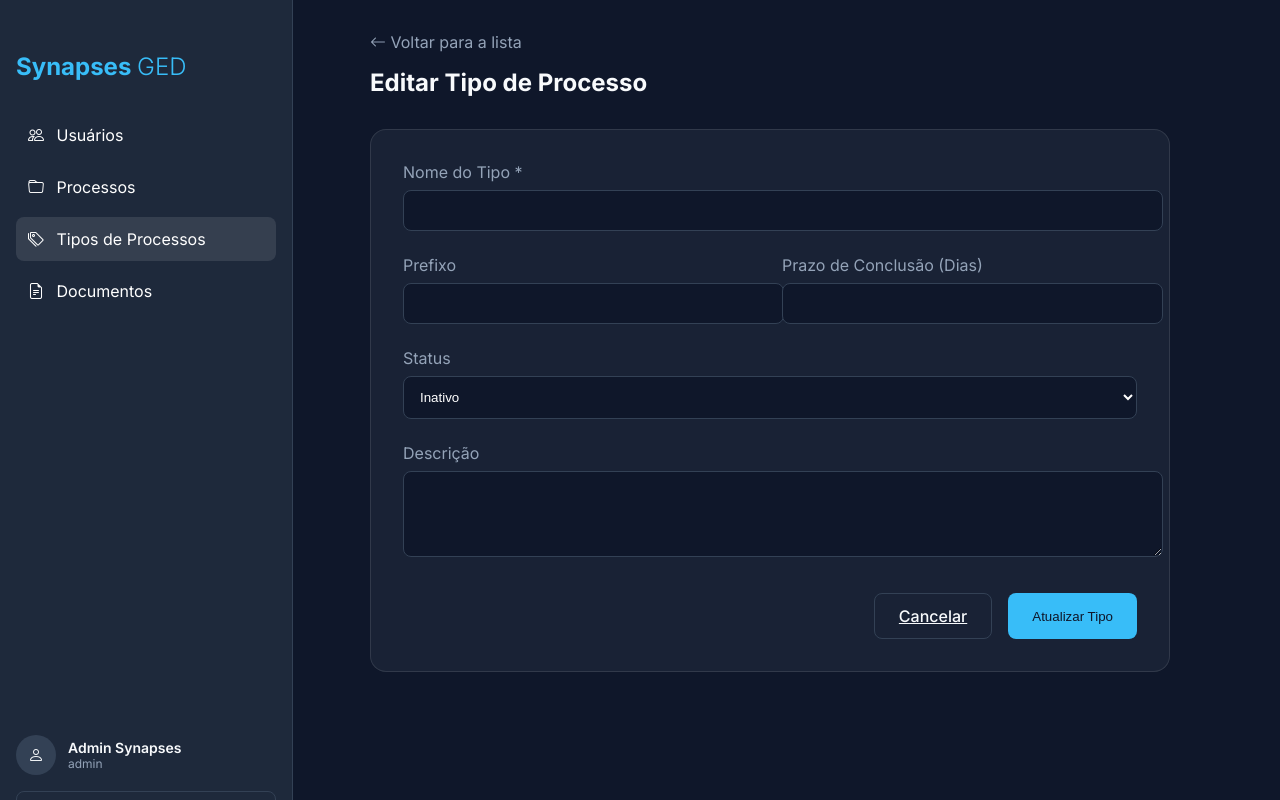
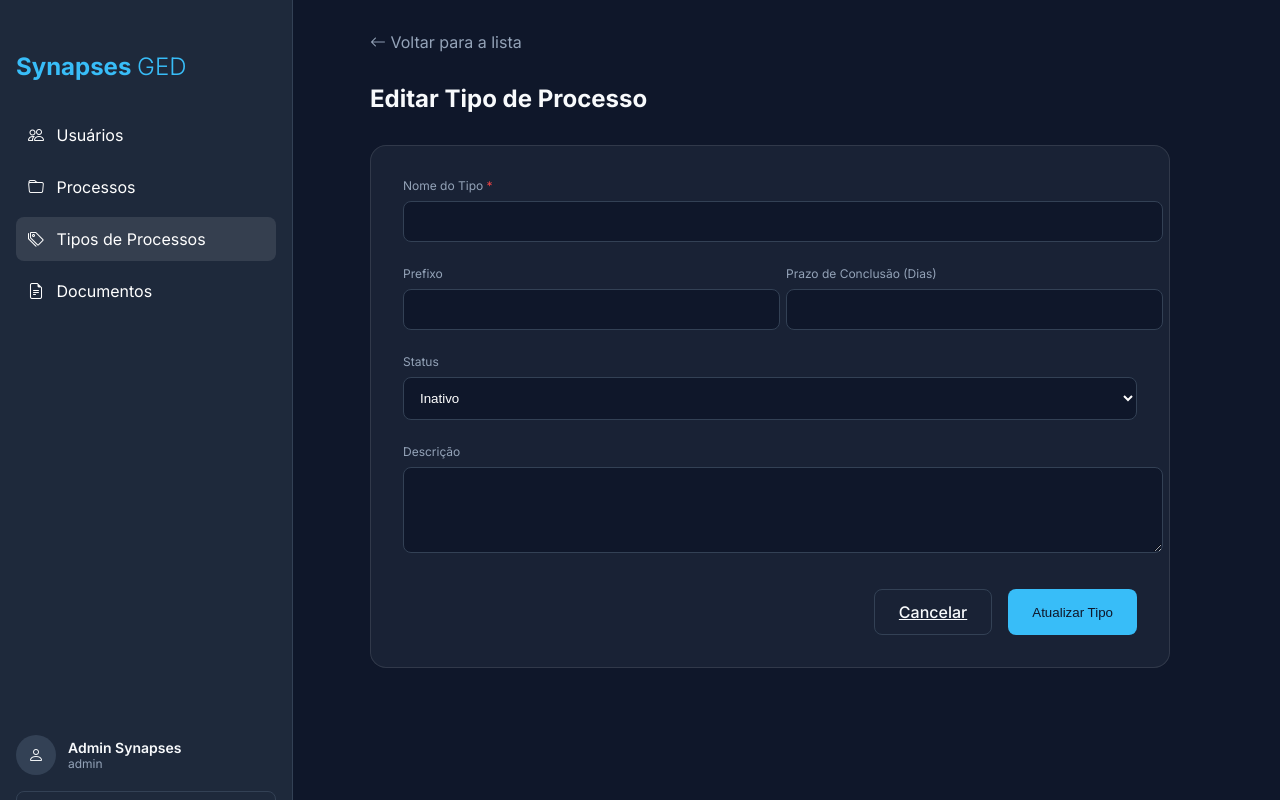
Before and after one commit to Cardosoadv/synapses, a Laravel app: page /tipos-processos/1/edit in a window 1280 px wide. Run offline with Laravel 12, Linux system fonts and the light colour scheme; a user stored in the database is signed in; data comes from the database, SQL or seed files in the repository; data that the repository does not hold is empty; style sheets or scripts are compiled from the project's sources.

Commit message:
🎨 Palette - UX and Accessibility Improvements
- Centralized remaining inline CSS into public/dist/css/style.css.
- Implemented a micro-framework of utility classes for layout, spacing, and typography.
- Added .form-label-required class to consistently mark mandatory fields.
- Improved accessibility with role="alert" for flash messages and aria-current="page" for active navigation.
- Ensured all icon-only buttons have title and aria-label attributes.
- Refactored Login, Processos, Usuarios, and Tipos de Processos views.
- Synchronized public/dist/css/style-min.css.

Co-authored-by: Cardosoadv <97191708+Cardosoadv@users.noreply.github.com>

```diff
--- a/public/dist/css/style.css
+++ b/public/dist/css/style.css
@@ -62,6 +62,10 @@
 .table-empty { text-align: center; padding: 3rem; color: var(--text-muted); }
 .td-main { font-weight: 500; }
 .td-sub { font-size: 0.75rem; color: var(--text-muted); }
+.fs-0-85 { font-size: 0.85rem; }
+.mt-0-25 { margin-top: 0.25rem; }
+.w-auto { width: auto; }
+.px-3 { padding-left: 3rem; padding-right: 3rem; }
 .td-numero { font-weight: 700; color: var(--primary); }
 .td-assunto { font-size: 0.875rem; }
 .td-acesso { font-size: 0.75rem; text-transform: uppercase; }
@@ -73,6 +77,7 @@
 .pagination-border { padding: 1rem; border-top: 1px solid var(--border); }
 
 /* Detail Views */
+.container-800 { max-width: 800px; margin: 0 auto; }
 .container-narrow { max-width: 900px; margin: 0 auto; }
 .container-wide { max-width: 1000px; margin: 0 auto; }
 .back-link { color: var(--text-muted); text-decoration: none; margin-bottom: 1rem; display: inline-block; }
@@ -123,3 +128,44 @@ a:focus-visible {
 
 /* Custom styles for components */
 .toggle-status-btn { background: none; border: none; padding: 0; cursor: pointer; }
+
+/* Utility Classes */
+.w-150 { width: 150px; }
+.w-200 { width: 200px; }
+.w-full { width: 100%; }
+.max-w-400 { max-width: 400px; }
+.max-w-800 { max-width: 800px; }
+.h-45 { height: 45px; }
+.h-screen { height: 100vh; }
+
+.mt-1 { margin-top: 1rem; }
+.mt-2 { margin-top: 2rem; }
+.mb-0-5 { margin-bottom: 0.5rem; }
+.mb-1 { margin-bottom: 1rem; }
+.mb-1-5 { margin-bottom: 1.5rem; }
+.mb-2 { margin-bottom: 2rem; }
+
+.p-1-5 { padding: 1.5rem; }
+.p-2 { padding: 2rem; }
+.p-2-5 { padding: 2.5rem; }
+
+.flex-center { display: flex; align-items: center; justify-content: center; }
+.flex-end-gap-1 { display: flex; justify-content: flex-end; gap: 1rem; }
+.align-center { align-items: center; }
+.text-center { text-align: center; }
+.text-primary { color: var(--primary); }
+.text-muted { color: var(--text-muted); }
+
+.fs-0-75 { font-size: 0.75rem; }
+.fs-0-875 { font-size: 0.875rem; }
+.fs-1 { font-size: 1rem; }
+.fs-1-5 { font-size: 1.5rem; }
+.fw-300 { font-weight: 300; }
+
+.login-bg { background: radial-gradient(circle at top right, #1e293b, #0f172a); }
+.bg-dark-select { background: var(--bg-card); }
+
+.form-label-required::after {
+    content: " *";
+    color: var(--danger);
+}
--- a/resources/views/layouts/app.blade.php
+++ b/resources/views/layouts/app.blade.php
@@ -11,18 +11,18 @@
 <body>
     @auth
     <div class="sidebar">
-        <h2>Synapses <span style="font-weight: 300;">GED</span></h2>
+        <h2>Synapses <span class="fw-300">GED</span></h2>
 
         <nav>
-            <a href="{{ route('usuarios.index') }}" class="{{ request()->routeIs('usuarios.*') ? 'active' : '' }}">
+            <a href="{{ route('usuarios.index') }}" class="{{ request()->routeIs('usuarios.*') ? 'active' : '' }}" aria-current="{{ request()->routeIs('usuarios.*') ? 'page' : 'false' }}">
                 <i class="bi bi-people" style="margin-right: 0.5rem;"></i> Usuários
             </a>
 
-            <a href="{{ route('processos.index') }}" class="{{ request()->routeIs('processos.*') ? 'active' : '' }}">
+            <a href="{{ route('processos.index') }}" class="{{ request()->routeIs('processos.*') ? 'active' : '' }}" aria-current="{{ request()->routeIs('processos.*') ? 'page' : 'false' }}">
                 <i class="bi bi-folder" style="margin-right: 0.5rem;"></i> Processos
             </a>
 
-            <a href="{{ route('tipos-processos.index') }}" class="{{ request()->routeIs('tipos-processos.*') ? 'active' : '' }}">
+            <a href="{{ route('tipos-processos.index') }}" class="{{ request()->routeIs('tipos-processos.*') ? 'active' : '' }}" aria-current="{{ request()->routeIs('tipos-processos.*') ? 'page' : 'false' }}">
                 <i class="bi bi-tags" style="margin-right: 0.5rem;"></i> Tipos de Processos
             </a>
 
@@ -53,11 +53,11 @@
 
     <div class="@auth main-content @endauth">
         @if(session('success'))
-            <div class="alert alert-success">{{ session('success') }}</div>
+            <div class="alert alert-success" role="alert">{{ session('success') }}</div>
         @endif
 
         @if($errors->any())
-            <div class="alert alert-error">
+            <div class="alert alert-error" role="alert">
                 <ul>
                     @foreach($errors->all() as $error)
                         <li>{{ $error }}</li>
--- a/resources/views/processos/index.blade.php
+++ b/resources/views/processos/index.blade.php
@@ -22,7 +22,7 @@
             </div>
             <div>
                 <label class="form-label">Tipo</label>
-                <select name="tipo_processo_id" class="form-control" style="width: 200px;">
+                <select name="tipo_processo_id" class="form-control w-200">
                     <option value="">Todos os Tipos</option>
                     @foreach($tipos as $tipo)
                     <option value="{{ $tipo->id }}" {{ request('tipo_processo_id') == $tipo->id ? 'selected' : '' }}>{{ $tipo->nome }}</option>
@@ -31,7 +31,7 @@
             </div>
             <div>
                 <label class="form-label">Status</label>
-                <select name="status" class="form-control" style="width: 150px;">
+                <select name="status" class="form-control w-150">
                     <option value="">Todos</option>
                     <option value="aberto" {{ request('status') == 'aberto' ? 'selected' : '' }}>Aberto</option>
                     <option value="em_analise" {{ request('status') == 'em_analise' ? 'selected' : '' }}>Em Análise</option>
@@ -39,7 +39,7 @@
                     <option value="arquivado" {{ request('status') == 'arquivado' ? 'selected' : '' }}>Arquivado</option>
                 </select>
             </div>
-            <button type="submit" class="btn btn-outline" style="height: 45px;">
+            <button type="submit" class="btn btn-outline h-45" title="Pesquisar" aria-label="Pesquisar processos">
                 <i class="bi bi-search"></i>
             </button>
         </form>
--- a/resources/views/tipos_processos/edit.blade.php
+++ b/resources/views/tipos_processos/edit.blade.php
@@ -3,49 +3,49 @@
 @section('title', 'Editar Tipo de Processo')
 
 @section('content')
-<div style="max-width: 800px; margin: 0 auto;">
-    <div style="margin-bottom: 2rem;">
-        <a href="{{ route('tipos-processos.index') }}" style="color: var(--text-muted); text-decoration: none;">
+<div class="container-800">
+    <div class="mb-2">
+        <a href="{{ route('tipos-processos.index') }}" class="back-link">
             <i class="bi bi-arrow-left"></i> Voltar para a lista
         </a>
-        <h1 style="margin-top: 1rem; font-size: 1.5rem;">Editar Tipo de Processo</h1>
+        <h1 class="mt-1 fs-1-5">Editar Tipo de Processo</h1>
     </div>
 
-    <div class="glass" style="padding: 2rem;">
+    <div class="glass p-2">
         <form action="{{ route('tipos-processos.update', $tipo->id) }}" method="POST">
             @csrf
             @method('PUT')
 
-            <div style="margin-bottom: 1.5rem;">
-                <label style="display: block; margin-bottom: 0.5rem; color: var(--text-muted);">Nome do Tipo *</label>
+            <div class="mb-1-5">
+                <label class="form-label-required form-label">Nome do Tipo</label>
                 <input type="text" name="nome" class="form-control" value="{{ old('nome', $tipo->nome) }}" required>
             </div>
 
-            <div style="display: grid; grid-template-columns: 1fr 1fr; gap: 1.5rem; margin-bottom: 1.5rem;">
+            <div class="grid-2nd mb-1-5">
                 <div>
-                    <label style="display: block; margin-bottom: 0.5rem; color: var(--text-muted);">Prefixo</label>
+                    <label class="form-label">Prefixo</label>
                     <input type="text" name="prefixo" class="form-control" value="{{ old('prefixo', $tipo->prefixo) }}">
                 </div>
                 <div>
-                    <label style="display: block; margin-bottom: 0.5rem; color: var(--text-muted);">Prazo de Conclusão (Dias)</label>
+                    <label class="form-label">Prazo de Conclusão (Dias)</label>
                     <input type="number" name="prazo_conclusao" class="form-control" value="{{ old('prazo_conclusao', $tipo->prazo_conclusao) }}">
                 </div>
             </div>
 
-            <div style="margin-bottom: 1.5rem;">
-                <label style="display: block; margin-bottom: 0.5rem; color: var(--text-muted);">Status</label>
+            <div class="mb-1-5">
+                <label class="form-label">Status</label>
                 <select name="is_active" class="form-control">
                     <option value="1" {{ $tipo->is_active ? 'selected' : '' }}>Ativo</option>
                     <option value="0" {{ !$tipo->is_active ? 'selected' : '' }}>Inativo</option>
                 </select>
             </div>
 
-            <div style="margin-bottom: 1.5rem;">
-                <label style="display: block; margin-bottom: 0.5rem; color: var(--text-muted);">Descrição</label>
+            <div class="mb-1-5">
+                <label class="form-label">Descrição</label>
                 <textarea name="descricao" class="form-control" rows="4">{{ old('descricao', $tipo->descricao) }}</textarea>
             </div>
 
-            <div style="display: flex; justify-content: flex-end; gap: 1rem; margin-top: 2rem;">
+            <div class="flex-end-gap-1 mt-2">
                 <a href="{{ route('tipos-processos.index') }}" class="btn btn-outline">Cancelar</a>
                 <button type="submit" class="btn btn-primary">Atualizar Tipo</button>
             </div>
--- a/resources/views/usuarios/index.blade.php
+++ b/resources/views/usuarios/index.blade.php
@@ -39,14 +39,14 @@
                 <td>
                     <form action="{{ route('usuarios.toggle-status', $user->id) }}" method="POST">
                         @csrf
-                        <button type="submit" class="toggle-status-btn" aria-label="Alterar status de {{ $user->name }}" title="Clique para alternar o status" role="button">
+                        <button type="submit" class="toggle-status-btn" aria-label="Alterar status de {{ $user->name }}" title="Clique para alternar o status">
                             <span class="badge badge-{{ $user->is_active ? 'active' : 'inactive' }}">
                                 {{ $user->is_active ? 'Ativo' : 'Inativo' }}
                             </span>
                         </button>
                     </form>
                 </td>
-                <td class="td-sub" style="font-size: 0.875rem;">
+                <td class="td-sub fs-0-875">
                     {{ $user->last_login_at ? $user->last_login_at->format('d/m/Y H:i') : 'Nunca logou' }}
                 </td>
                 <td class="text-right">
```
Also changed, not shown: resources/views/auth/login.blade.php (+10 -10 lines), resources/views/processos/create.blade.php (+5 -5 lines), resources/views/processos/show.blade.php (+8 -8 lines), resources/views/tipos_processos/create.blade.php (+13 -13 lines), resources/views/usuarios/form.blade.php (+8 -8 lines), .agents/palette/report.md, .agents/relatorio_evolucao.md, public/dist/css/style-min.css.
